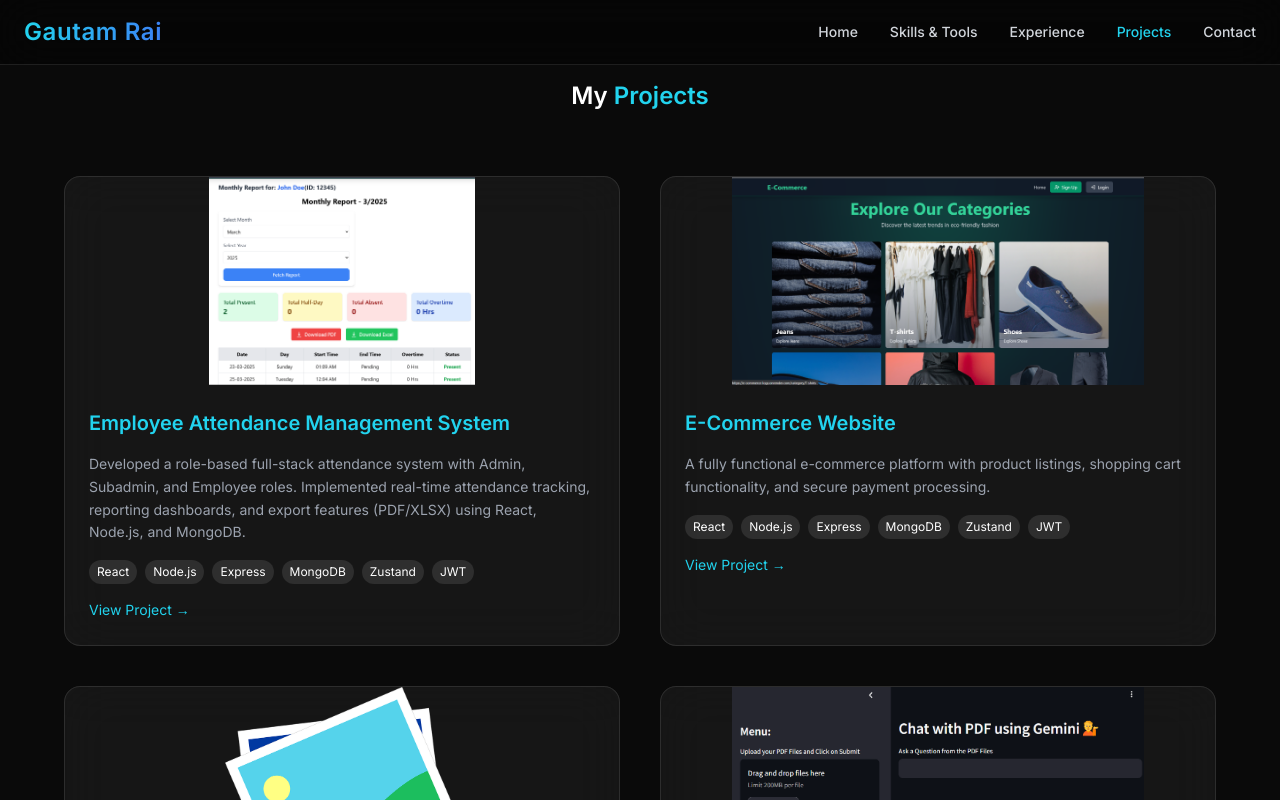
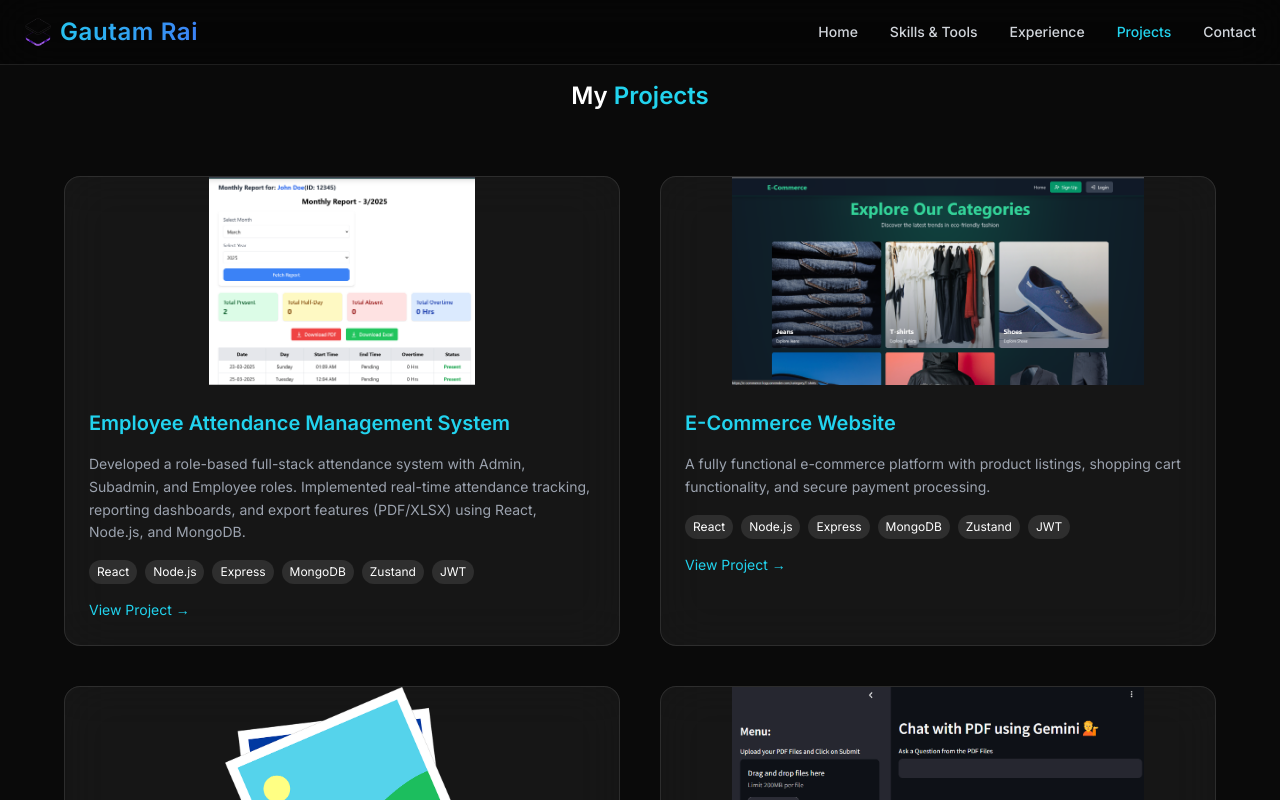
Before and after one commit to Gautam-kr-rai/Gautam-rai, a React (Vite) app in the folder frontend/: page /projects in a window 1280 px wide. Shown: the top 800 px of the page. Built offline with nearby package versions, Linux system fonts and the light colour scheme.

Commit message:
icon and project image fixes

```diff
--- a/frontend/index.html
+++ b/frontend/index.html
@@ -2,7 +2,7 @@
 <html lang="en">
   <head>
     <meta charset="UTF-8" />
-    <link rel="icon" type="image/png" href="/src/assets/G.png" />
+    <link rel="icon" type="image/png" href="/src/assets/hero.png" />
     <meta name="viewport" content="width=device-width, initial-scale=1.0" />
     <title>gautam_rai</title>
     <link href="https://fonts.googleapis.com/css2?family=Inter:wght@400;500;600&display=swap" rel="stylesheet">
--- a/frontend/src/components/Navbar.tsx
+++ b/frontend/src/components/Navbar.tsx
@@ -1,6 +1,6 @@
 import React from "react";
 import { NavLink } from "react-router-dom";
-
+import hero from "../assets/hero.png"
 const navItems = [
   { name: "Home", path: "/" },
   { name: "Skills & Tools", path: "/skills_tools" },
@@ -20,9 +20,10 @@ const Navbar: React.FC = () => {
           to="/"
           className="text-xl md:text-2xl font-bold text-white tracking-wide"
         >
-     <span className="text-xl md:text-2xl font-bold bg-gradient-to-r from-cyan-400 to-blue-500 bg-clip-text text-transparent">
-      Gautam Rai
-    </span>
+          <span className="flex items-center gap-2 text-xl md:text-2xl flex-row font-bold bg-gradient-to-r from-cyan-400 to-blue-500 bg-clip-text text-transparent">
+            <img src={hero} alt="" className="h-7 w-7 object-contain" />
+            Gautam Rai
+          </span>
         </NavLink>
 
         {/* Menu */}
--- a/frontend/src/pages/Projects.tsx
+++ b/frontend/src/pages/Projects.tsx
@@ -1,4 +1,10 @@
 import { motion } from "framer-motion";
+import eams from "../assets/projects/EAMS.png"
+import aibot from "../assets/projects/Ai-bot.png"
+import ecom from "../assets/projects/Ecom.png"
+import pdfsum from "../assets/projects/PdfSum.png"
+import blank from "../assets/projects/blank.png"
+import chatbot from "../assets/projects/chat-bot.png"
 
 const projects = [
   {
@@ -6,7 +12,7 @@ const projects = [
     description:
       "Developed a role-based full-stack attendance system with Admin, Subadmin, and Employee roles. Implemented real-time attendance tracking, reporting dashboards, and export features (PDF/XLSX) using React, Node.js, and MongoDB.",
     tech: ["React", "Node.js", "Express", "MongoDB", "Zustand", "JWT"],
-    image: "/src/assets/projects/EAMS.png",
+    image: eams,
     link: "https://dpoverseas.vercel.app/",
   },
   {
@@ -14,7 +20,7 @@ const projects = [
     description:
       "A fully functional e-commerce platform with product listings, shopping cart functionality, and secure payment processing.",
     tech:["React", "Node.js", "Express", "MongoDB", "Zustand", "JWT"],
-    image: "/src/assets/projects/Ecom.png",
+    image: ecom,
     link: "https://e-commerce-logz.onrender.com/",
   },
   {
@@ -22,7 +28,7 @@ const projects = [
     description:
       "A microservices-based backend system built with Spring Boot to manage hotel data and ratings. Designed with modular services, RESTful APIs, and scalable architecture for efficient data handling and future extensibility.",
     tech: ["Java","Spring Boot", "Microservices", "MySQL", "REST APIs", "JPA"],
-    image: "/src/assets/projects/blank.png",
+    image: blank,
     link: "https://github.com/Gautam-kr-rai/HotelManagement",
   },
   {
@@ -30,7 +36,7 @@ const projects = [
     description:
       "A PDF reader application that uses machine learning for document summarization and intelligent information retrieval.",
     tech: ["Python", "ML"],
-    image: "/src/assets/projects/PdfSum.png",
+    image:pdfsum,
     link: "http://live-docs-umber.vercel.app/",
   },
   {
@@ -38,7 +44,7 @@ const projects = [
     description:
       "Developed a chatbot utilizing the GenMini Large Language Model (LLM) to deliver accurate, responsive conversational experiences. Implemented advanced natural language processing techniques for dynamic and context-aware interactions.",
     tech: ["LLM", "NLP", "Python"],
-    image: "/src/assets/projects/Ai-bot.png",
+    image: aibot,
     link: "https://huggingface.co/spaces/gautamkr/chatbot",
   },
   {
@@ -46,7 +52,7 @@ const projects = [
     description:
       "A chatbot built with the MERN stack to improve user engagement and provide real-time support.",
     tech: ["MongoDB", "socket.io","Express", "React", "Node"],
-    image: "/src/assets/projects/chat-bot.png",
+    image: chatbot,
     link: "/courses/chat-bot.png",
   },
 ];
```
